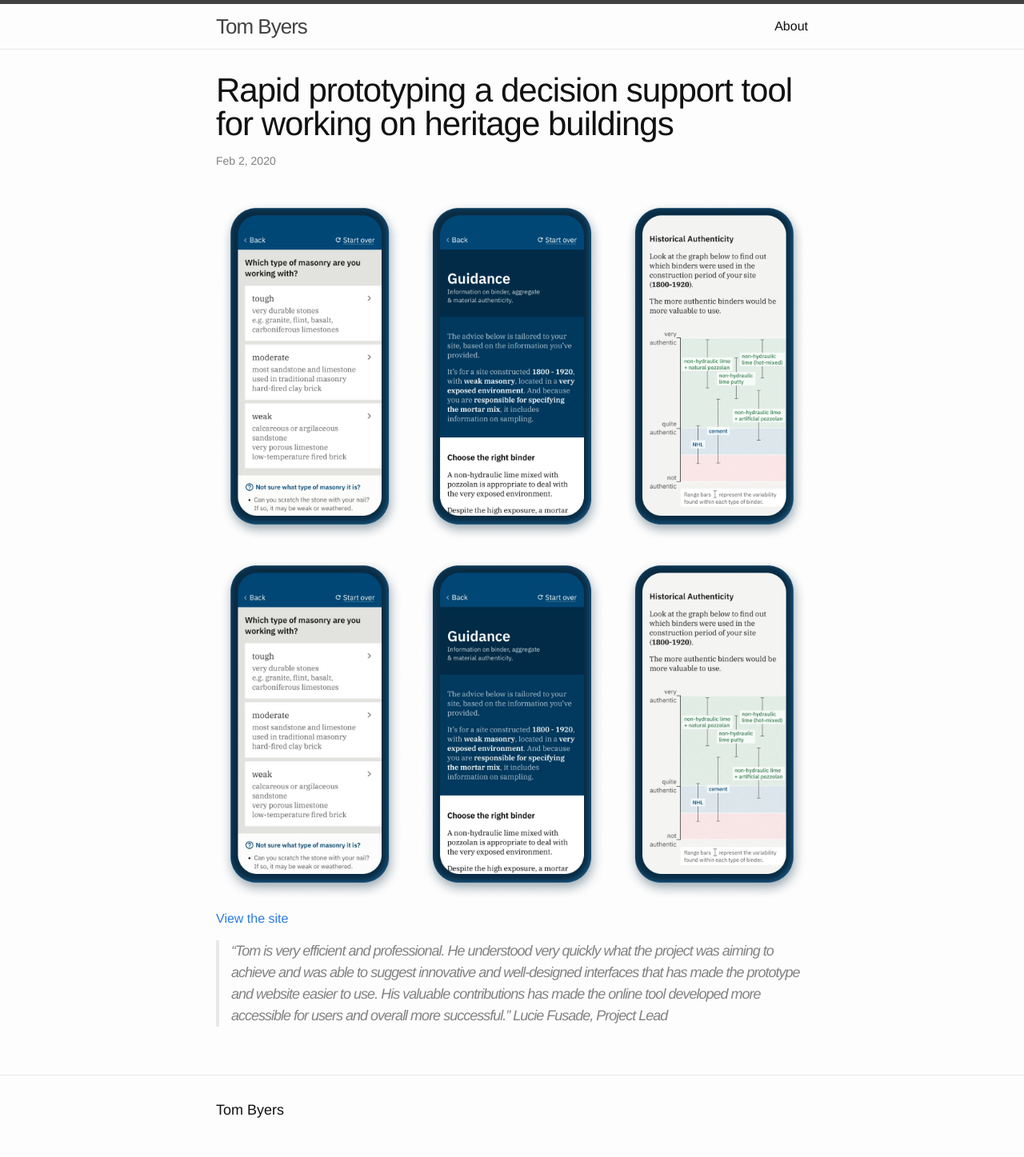
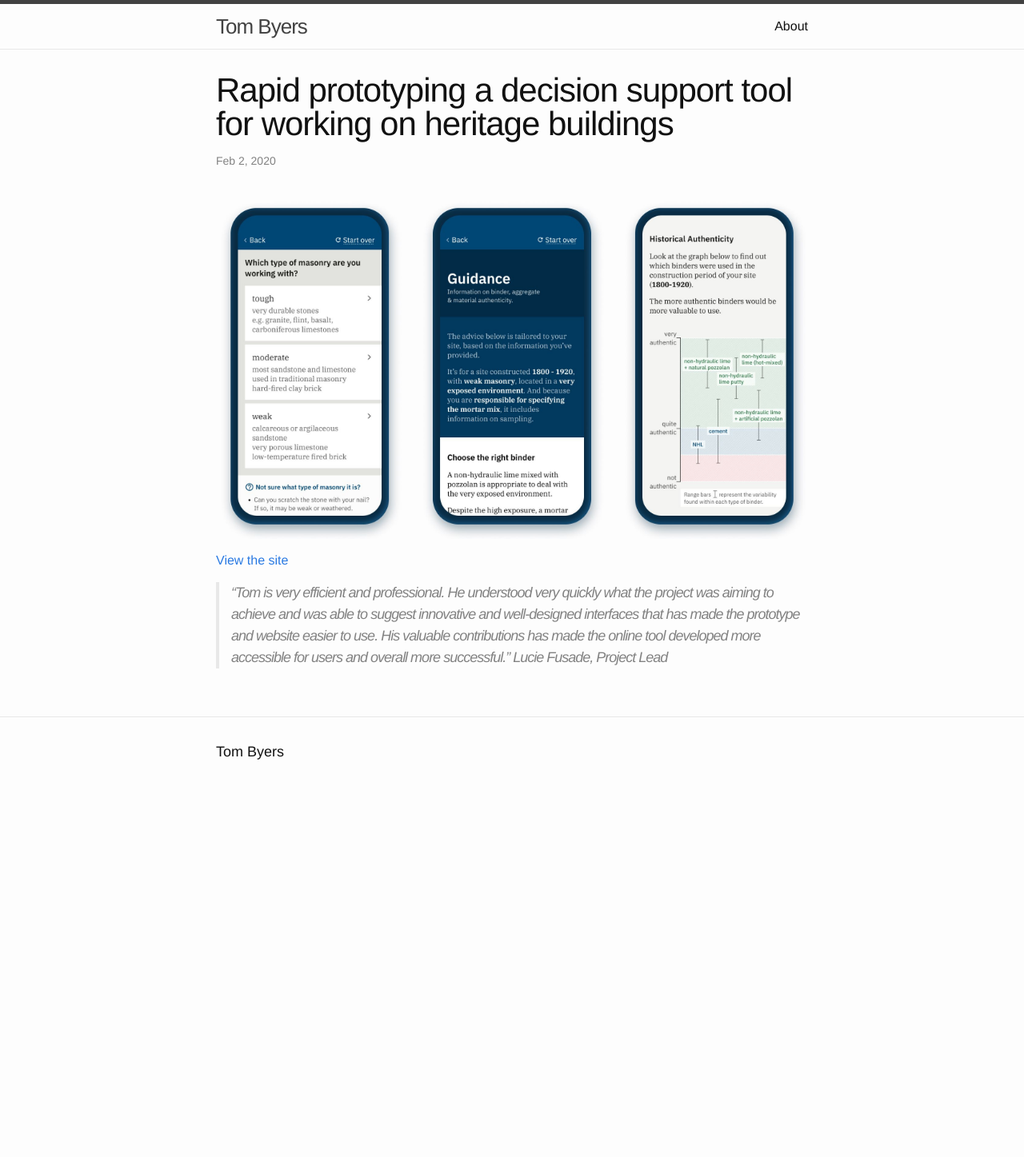
Before and after one commit to tombyers/tombyers.github.io, a Jekyll site: the page built from _work/lime-mortar-decision-support.markdown, in a window 1280 px wide. Shown: the whole page at 80% size. Built offline with Jekyll 4.4.1, drawn with Linux system fonts in a browser that asks for light colours; after the commit the page ends 999 px from its top, so only the background shows below that.

Commit message:
Updated Lime Mortar Decision Support

```diff
--- a/_work/lime-mortar-decision-support.markdown
+++ b/_work/lime-mortar-decision-support.markdown
@@ -3,8 +3,6 @@ title: Rapid prototyping a decision support tool for working on heritage buildin
 date: 2020-02-02 19:56:00 Z
 layout: post
 ---
-
-![lime-mortar-prototype-flush.png](/uploads/lime-mortar-prototype-flush.png)
 
 ![lime-mortar-prototype-large-compressor.jpg](/uploads/lime-mortar-prototype-large-compressor.jpg)
 
```
